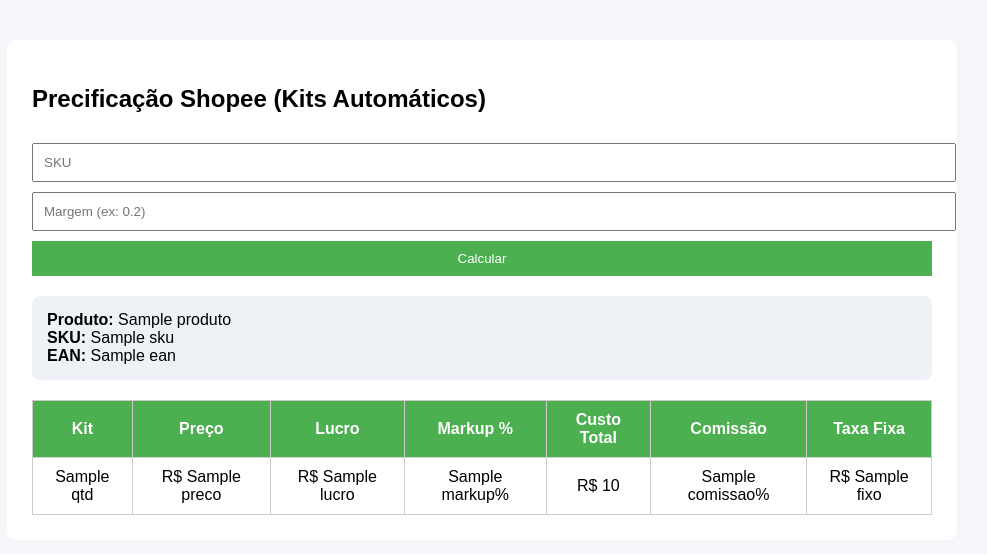
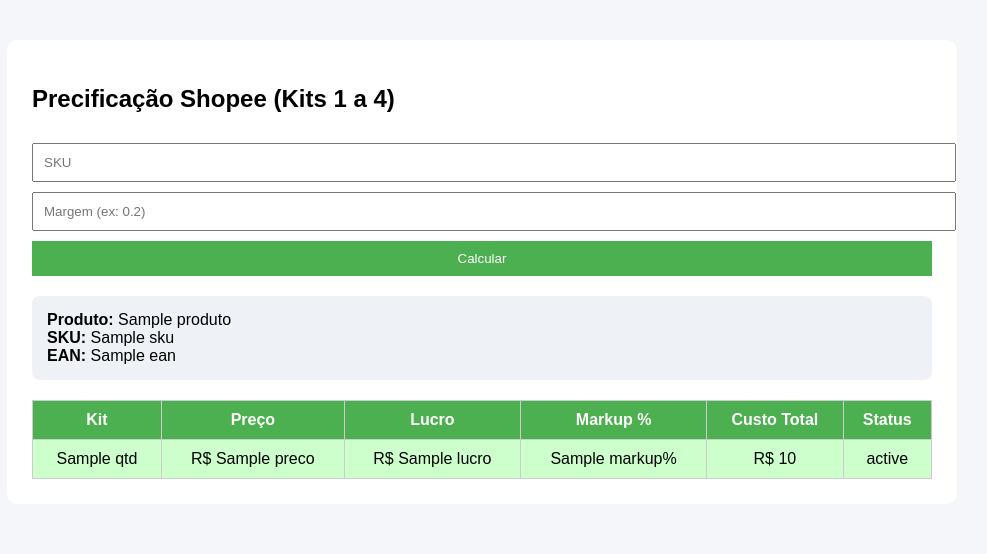
Before and after one commit to Marcosaraujo777/precificador-shopee, a Flask app: template templates/index.html in a window 1280 px wide. Shown: the top 554 px of the page, without its empty margins (158-1145 px from the left). Run offline with Flask 3, Linux system fonts and the light colour scheme; the template is opened without the code that fills it: most values are stand-ins (such as "Sample title", 1, 10 or a date in 2020); parts of the project's set-up code (start-up, migrations or seed data) failed here and were passed over.

Commit message:
regra de inviabilidade até 199

```diff
--- a/app.py
+++ b/app.py
@@ -49,6 +49,12 @@
     lucro = preco * margem
     markup = (preco / custo_total - 1) * 100
 
+    # 🔴 REGRA DE VIABILIDADE
+    if preco > 199.99:
+        status = "INVIÁVEL"
+    else:
+        status = "OK"
+
     return {
         "qtd": qtd,
         "preco": round(preco,2),
@@ -56,7 +62,8 @@
         "markup": round(markup,2),
         "custo_total": round(custo_total,2),
         "comissao": round(comissao*100,2),
-        "fixo": fixo
+        "fixo": fixo,
+        "status": status
     }
 
 # =============================
@@ -82,15 +89,14 @@
 
         row = produto.iloc[0]
 
-        # 🔥 INFO DO PRODUTO
         produto_info = {
             "nome": row["Descrição"],
             "ean": row["EAN"],
             "sku": sku
         }
 
-        # 🔥 KITS AUTOMÁTICOS
-        kits = [1, 2, 3, 5, 10]
+        # 🔥 KITS AJUSTADOS
+        kits = [1, 2, 3, 4]
 
         for k in kits:
             calc = calcular_preco(row, margem, k)
--- a/templates/index.html
+++ b/templates/index.html
@@ -38,6 +38,15 @@
             background: #eef2f7;
             border-radius: 8px;
         }
+
+        .inviavel {
+            background: #ffcccc;
+            font-weight: bold;
+        }
+
+        .ok {
+            background: #ccffcc;
+        }
     </style>
 </head>
 
@@ -45,7 +54,7 @@
 
 <div class="container">
 
-<h2>Precificação Shopee (Kits Automáticos)</h2>
+<h2>Precificação Shopee (Kits 1 a 4)</h2>
 
 {% if erro %}
 <p style="color:red;"><b>{{ erro }}</b></p>
@@ -74,19 +83,17 @@
         <th>Lucro</th>
         <th>Markup %</th>
         <th>Custo Total</th>
-        <th>Comissão</th>
-        <th>Taxa Fixa</th>
+        <th>Status</th>
     </tr>
 
     {% for r in resultados %}
-    <tr>
+    <tr class="{{ 'inviavel' if r.status == 'INVIÁVEL' else 'ok' }}">
         <td>{{ r.qtd }}</td>
         <td>R$ {{ r.preco }}</td>
         <td>R$ {{ r.lucro }}</td>
         <td>{{ r.markup }}%</td>
         <td>R$ {{ r.custo_total }}</td>
-        <td>{{ r.comissao }}%</td>
-        <td>R$ {{ r.fixo }}</td>
+        <td>{{ r.status }}</td>
     </tr>
     {% endfor %}
 </table>
```
